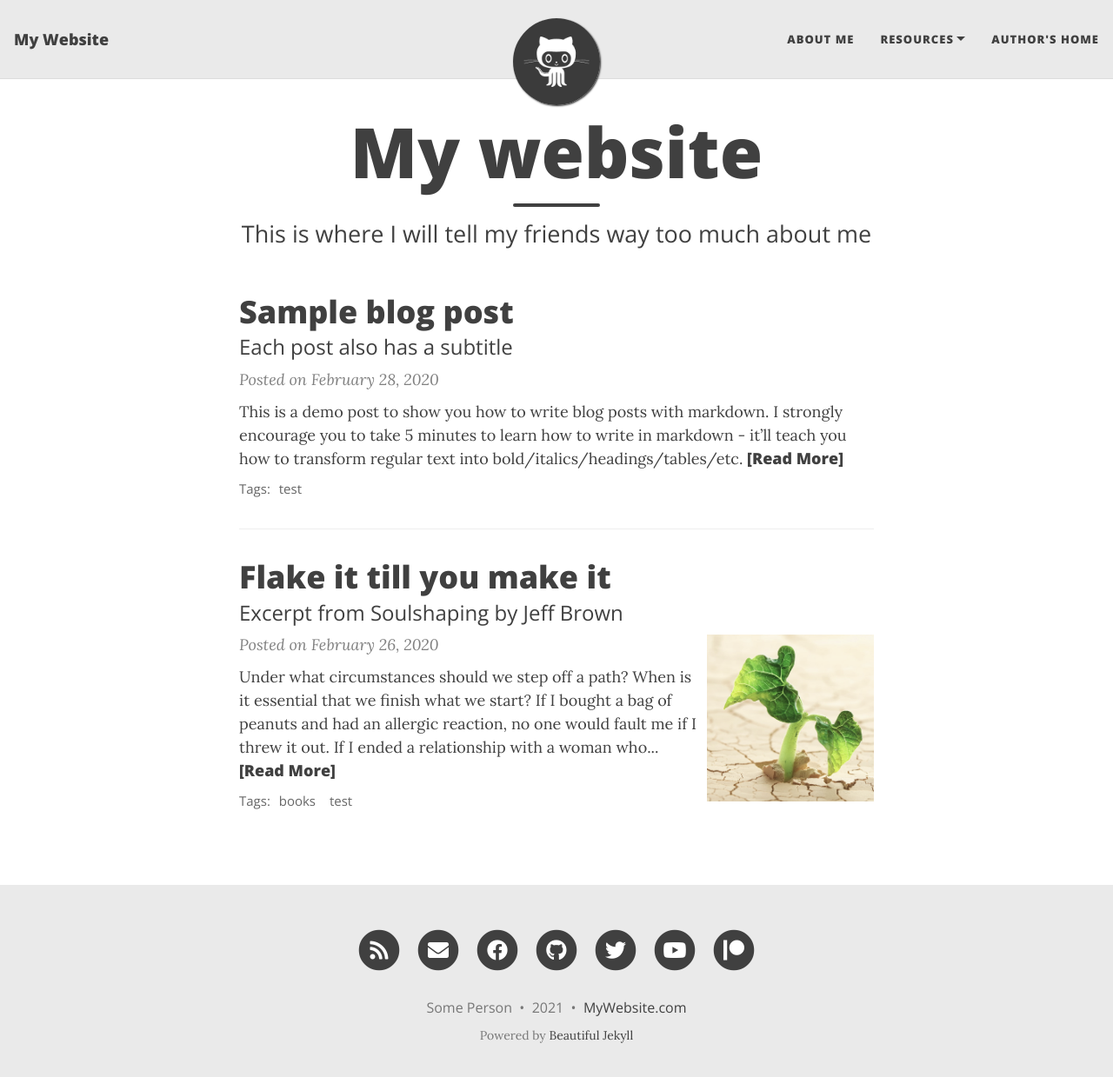
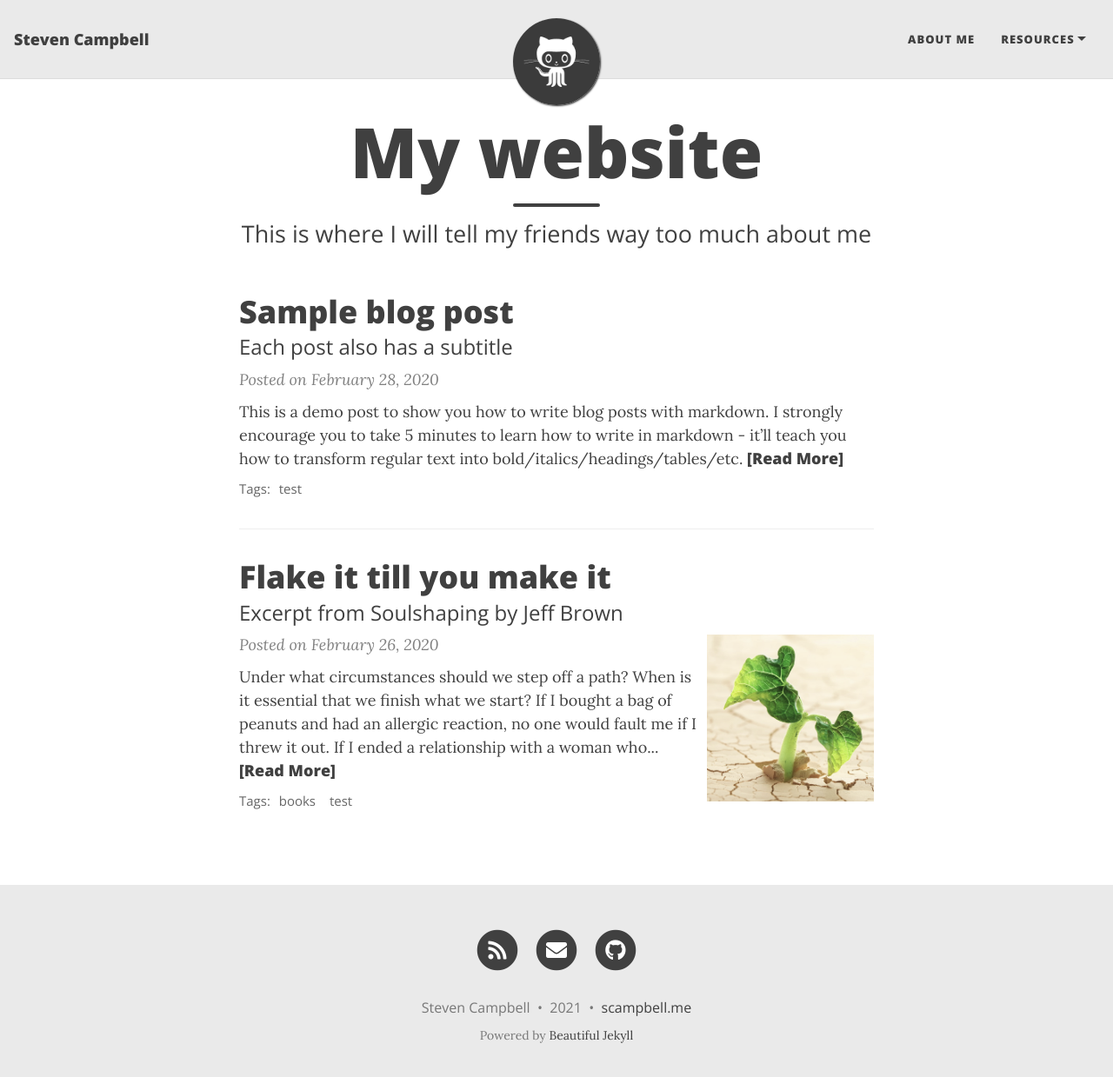
Before and after one commit to steven-campbell/mygithubpage, a Jekyll site: the page built from index.html, in a window 1280 px wide and 1252 px high. Shown: the top 1239 px of the window at 87% size. Built offline with Jekyll 4.4.1, drawn with Linux system fonts in a browser that asks for light colours; nearby versions of some CDN libraries; the list of posts is cut into pages by our own code.

Commit message:
Customize site yaml

```diff
--- a/_config.yml
+++ b/_config.yml
@@ -6,10 +6,10 @@
 # --- Required options --- #
 
 # Name of website
-title: My Website
+title: Steven Campbell
 
 # Your name to show in the footer
-author: Some Person
+author: Steven Campbell
 
 # --- List of links in the navigation bar --- #
 
@@ -18,7 +18,6 @@ navbar-links:
   Resources:
     - Beautiful Jekyll: "https://beautifuljekyll.com"
     - Learn markdown: "https://www.markdowntutorial.com/"
-  Author's home: "https://deanattali.com"
 
 # --- Logo --- #
 
@@ -39,12 +38,12 @@ round-avatar: true
 # Select the social network links that you want to show in the footer.
 # Uncomment the links you want to show and add your information to each one.
 social-network-links:
-  email: "someone@example.com"
-  facebook: deanattali
-  github: daattali
-  twitter: daattali
-  patreon: DeanAttali
-  youtube: c/daattali
+  email: "steven.campbell@vt.edu"
+#  facebook: deanattali
+  github: steven-campbell
+#  twitter: daattali
+#  patreon: DeanAttali
+#  youtube: c/daattali
 #  reddit: yourname
 #  linkedin: daattali
 #  xing: yourname
@@ -77,7 +76,7 @@ share-links-active:
 
 # How to display the link to your website in the footer
 # Remove this if you don't want a link in the footer
-url-pretty: "MyWebsite.com"
+url-pretty: "scampbell.me"
 
 # Excerpt word length - Truncate the excerpt of each post on the feed page to the specified number of words
 excerpt_length: 50
```
